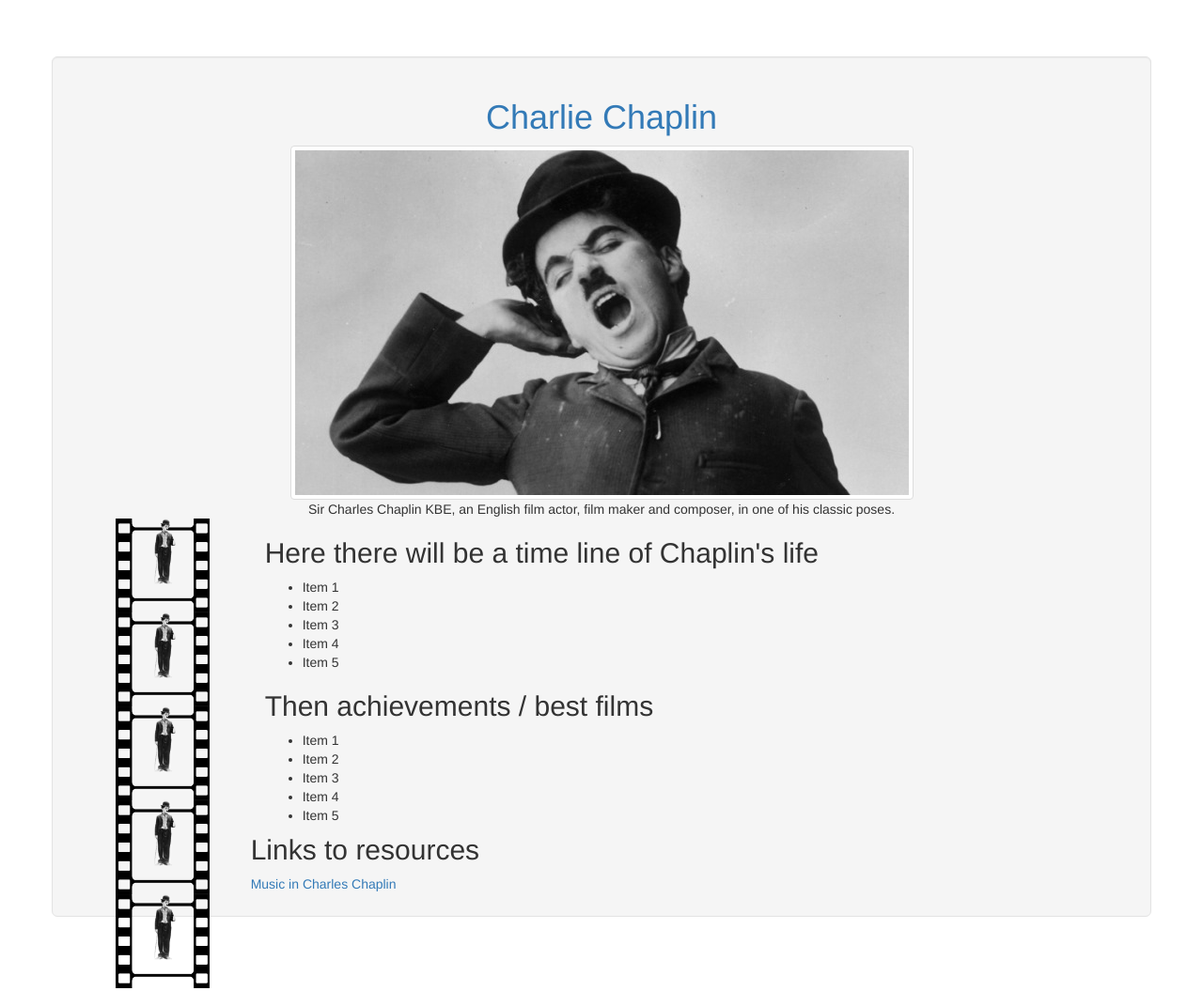
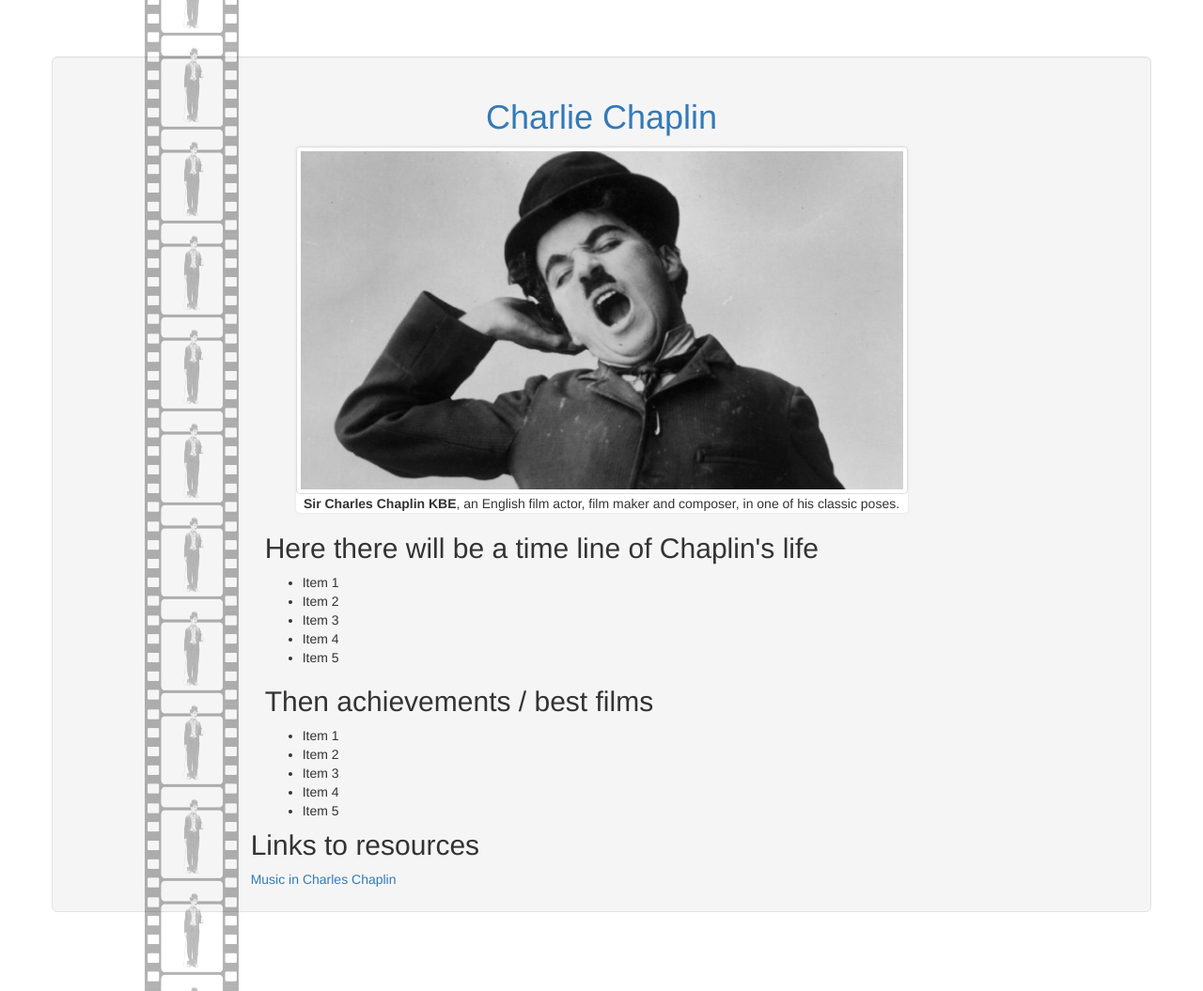
Before and after one commit to abonello/Chaplin-Tribute, a plain HTML site: page index.html in a window 1280 px wide. Shown: the top 1055 px of the page at 94% size. Drawn offline with nearby package versions, Linux system fonts and the light colour scheme.

Commit message:
Adjusted side image

```diff
--- a/css/style.css
+++ b/css/style.css
@@ -3,7 +3,7 @@ body {
 }
 
 .bg-img{
-    background-image: url('../img/filmStrip.png');
+    /* background-image: url('../img/filmStrip.png');*/
     background-size: 100px 100px;
     background-repeat: no-repeat;
     /* no-repeat center center;*/
@@ -12,6 +12,40 @@ body {
     margin: 0 auto;
 }
 
+.bg-figure {
+    background-color: white;
+    border-radius: 5px;
+    border: 1px solid #eee;
+    max-width: 653px;
+    margin: 0 auto;
+    box-shadow: 0 0 3px #eee;
+}
+
 .img-center {
     margin: 0 auto;
 }
+
+.transparentImage {
+    background-image: url('../img/filmStripCharlie1.png');
+    background-size: 100px 100px;
+    background-repeat: repeat-y;
+    opacity: 0.3;
+    height: 165vh;
+    width: 100px;
+    margin: 0 auto;
+    position: absolute;
+    top: -50px;
+    /*left: 60px;*/
+
+}
+#filmStripSmall {
+    left: 10%;
+    opacity: 0.1;
+}
+#filmStripMedium {
+    left: 11%;
+    opacity: 0.2;
+}
+#filmStripLarge {
+    left: 12%
+}
--- a/index.html
+++ b/index.html
@@ -11,32 +11,37 @@
 </head>
 <body class="container-fluid">
     <div class="container">
+
+
         <div class="row"> <!-- Start Main Row -->
+            <div id="filmStripSmall" class="transparentImage hidden-xs hidden-md hidden-lg hidden-xl"></div>
+            <div id="filmStripMedium" class="transparentImage hidden-xs hidden-sm hidden-lg hidden-xl"></div>
+            <div id="filmStripLarge" class="transparentImage hidden-xs hidden-sm hidden-md hidden-xl"></div>
             <div class="well well-lg">
                 <h1 class="text-center text-primary">Charlie Chaplin</h1>
                 <div class="col-sm-12">
-                    <figure class="figure text-center">
+                    <figure class="figure text-center bg-figure">
                         <img class="img-thumbnail img-responsive" src="img/CHAPLIN-653.jpg" alt="Chaplin yawning">
-                        <figcaption class="figure-caption text-center">Sir Charles Chaplin KBE, an English film actor, film maker and composer, in one of his classic poses.</figcaption>
+                        <figcaption class="figure-caption text-center"><strong>Sir Charles Chaplin KBE</strong>, an English film actor, film maker and composer, in one of his classic poses.</figcaption>
                     </figure>
                 </div>
 
                 <!--div class="col-xs-3 well well-lg text-center"> <!-- Right Side -->
                 <div class="hidden-xs col-sm-2 col-md-2 text-center">
                     <div class="bg-img">
-                        <img src="img/chaplinImage01.png"  height="70px" class="img-center">
+                        <!--img src="img/chaplinImage01.png"  height="70px" class="img-center"-->
                     </div>
                     <div class="bg-img">
-                        <img src="img/chaplinImage01.png"  height="70px" class="img-center">
+                        <!--img src="img/chaplinImage01.png"  height="70px" class="img-center"-->
                     </div>
                     <div class="bg-img">
-                        <img src="img/chaplinImage01.png"  height="70px" class="img-center">
+                        <!--img src="img/chaplinImage01.png"  height="70px" class="img-center"-->
                     </div>
                     <div class="bg-img">
-                        <img src="img/chaplinImage01.png"  height="70px" class="img-center">
+                        <!--img src="img/chaplinImage01.png"  height="70px" class="img-center"-->
                     </div>
                     <div class="bg-img">
-                        <img src="img/chaplinImage01.png"  height="70px" class="img-center">
+                        <!--img src="img/chaplinImage01.png"  height="70px" class="img-center"-->
                     </div>
                 </div>
 
@@ -67,7 +72,7 @@
 
 <!-- It is going to have a heading title
       Subtitle
-     Then there is goingt to be a main image with a caption
+     Then there is going to be a main image with a caption
       using bootstrap thumbnail
      On the side I want a sequence of images with typical CC positions.
      I would like to style these as a film strip.
```
Also changed, not shown: img/618px-Firma_de_Charles_Chaplin.svg.png (added), img/filmStripCharlie1.png (added), 1 other file.
